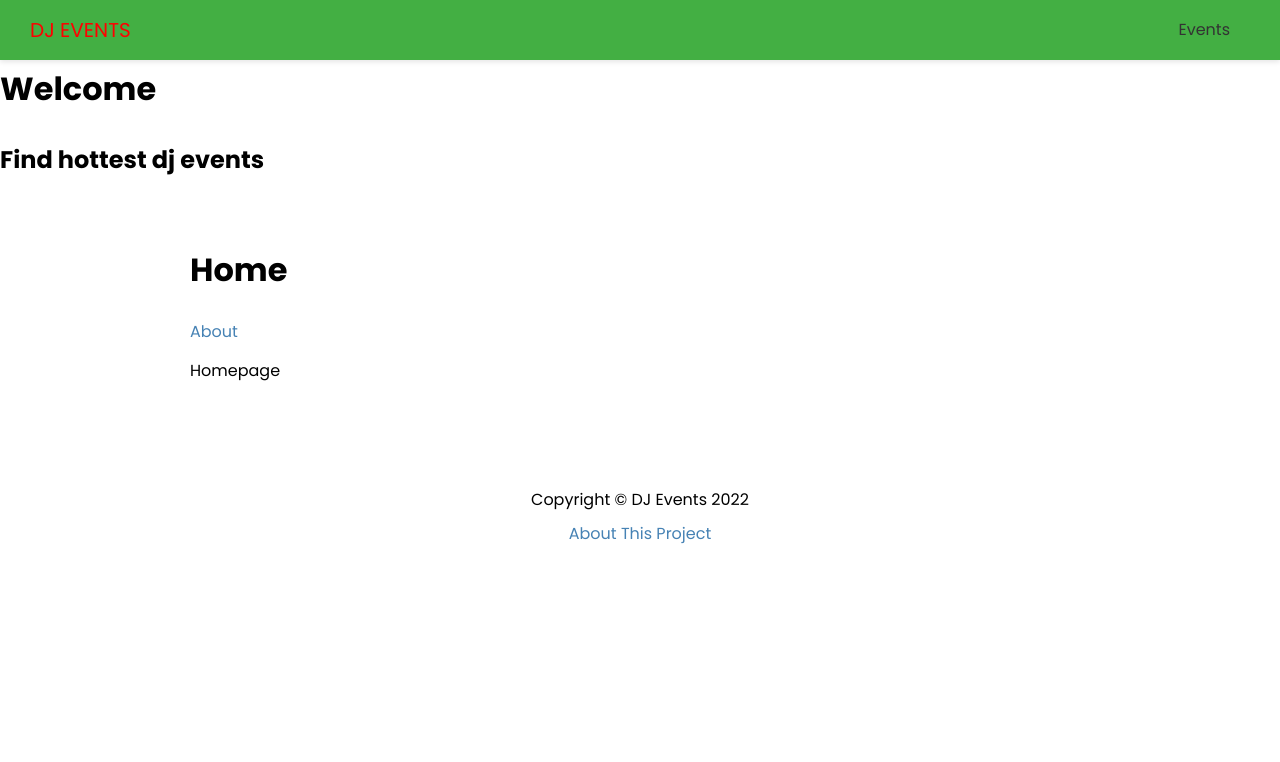
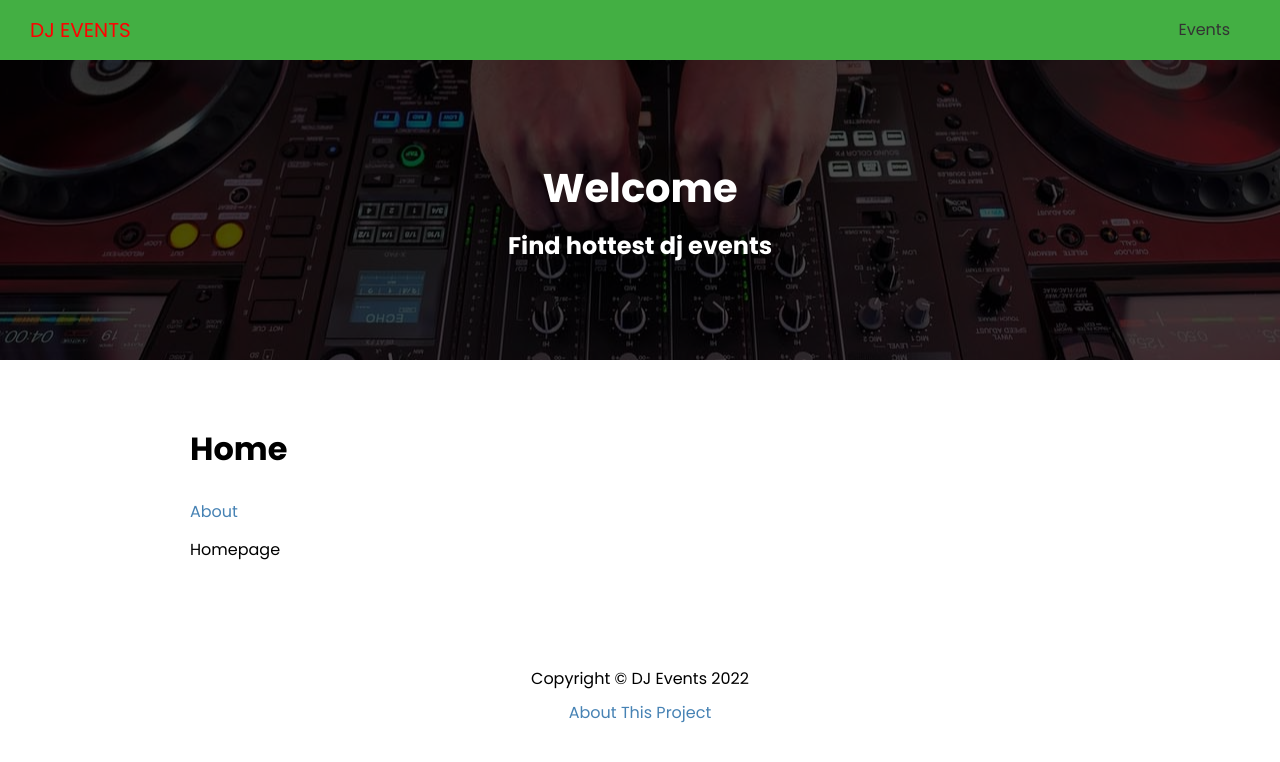
Before and after one commit to toddmckenzie/nextjs-course, a Next.js app in the folder dj/: page / in a window 1280 px wide. Shown: the top 762 px of the page. Built offline with nearby package versions, Linux system fonts and the light colour scheme.

Commit message:
css for showcase added

```diff
--- a/dj/styles/Showcase.module.css
+++ b/dj/styles/Showcase.module.css
@@ -0,0 +1,31 @@
+.showcase {
+    height: 300px;
+    width: 100%;
+    background: #000 url('/images/showcase.jpg') no-repeat center center;
+    color: #fff;
+    position: relative;
+    display: flex;
+    flex-direction: column;
+    align-items: center;
+    justify-content: center;
+    text-align: center;
+}
+
+.showcase::after {
+    content: '';
+    position: absolute;
+    top: 0;
+    left: 0;
+    width: 100%;
+    height: 100%;
+    background-color: rgba(0,0,0,0.7);
+}
+
+.showcase * {
+    z-index: 20;
+}
+
+.showcase h1 {
+    font-size: 40px;
+    margin-bottom: 0;
+}
```
